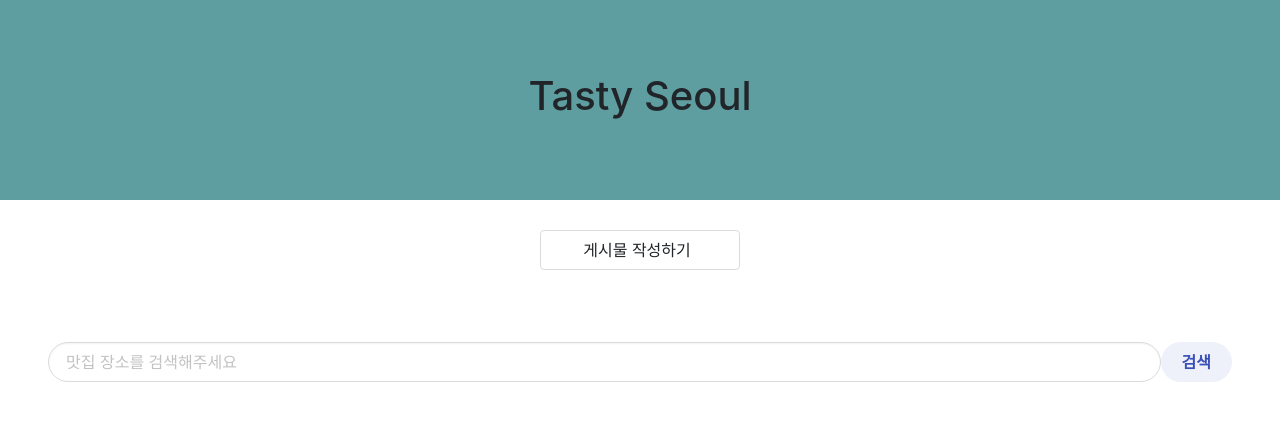
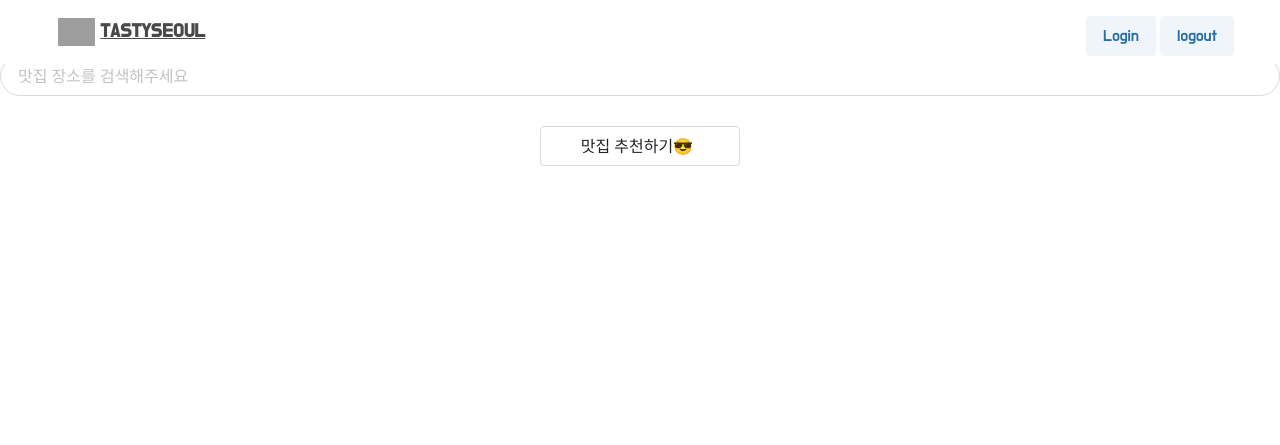
Before and after one commit to act99/sparta-w1-tastyseoul, a Flask app: template templates/index.html in a window 1280 px wide. Shown: the top 445 px of the page. Run offline with Flask 2, Linux system fonts and the light colour scheme; the template is opened without the code that fills it, so the values that code supplies are empty; some libraries are stand-ins or nearby versions; grey boxes are pictures that could not be loaded.

Commit message:
yejinnim

```diff
--- a/app.py
+++ b/app.py
@@ -20,32 +20,37 @@ client = MongoClient('localhost', 27017)
 db = client.groupsix
 
 # //////////////////////////////////////////////////////
-# Front 라우터
+####################### 렌더링 라우터 #####################
 
-# 홈
+# 홈----------------------
 @app.route('/')
 def home():
+    # 토큰을 먼저 가져옵니다.
     token_receive = request.cookies.get('mytoken')
     try:
+        # jwt로 해쉬화 되어 있는 정보를 디코드시켜줍니다.
         payload = jwt.decode(token_receive, SECRET_KEY, algorithms=['HS256'])
+        # 유저 정보를 디코드
         user_info = db.users.find_one({"username": payload["id"]})
-        print("이거 체크")
-        print(user_info)
+        # 코드 렌더링 시 jinja2 사용을 위해 user_info를 넘겨줌
         return render_template('index.html', user_info=user_info)
+        # 토큰 만료시간이 다 되었을 때, 또는 로그인 한 사람이 아닐 때 로그인 창으로 넘어가게 함.
     except jwt.ExpiredSignatureError:
         return redirect(url_for("login", msg="로그인 시간이 만료되었습니다."))
     except jwt.exceptions.DecodeError:
         return redirect(url_for("login", msg="로그인 정보가 존재하지 않습니다."))
 
-# 디테일
+# 디테일----------------------
 @app.route('/detail/<id>')
 def detail(id):
     token_receive = request.cookies.get('mytoken')
     try:
         payload = jwt.decode(token_receive, SECRET_KEY, algorithms=['HS256'])
         user_info = db.users.find_one({"username": payload["id"]})
+        # 클릭한 맛집 정보를 가져온 후 그 맛집의 아이디 값을 가져와 db에서 찾아줌
         food_info = db.foodlist.find_one({'_id': ObjectId(id)})
         print(food_info)
+        # 맛집 정보를 jinja2사용을 위해 넘겨줌
         return render_template("detail.html", user_info=user_info, food=food_info)
     except jwt.ExpiredSignatureError:
         return redirect(url_for("login", msg="로그인 시간이 만료되었습니다."))
@@ -55,6 +60,7 @@ def detail(id):
 # 로그인 & 회원가입
 @app.route('/login')
 def login():
+    # msg는 로그인 alert 메세지
     msg = request.args.get("msg")
     return render_template('login.html', msg=msg)
 
@@ -73,34 +79,18 @@ def user(username):
         return redirect(url_for("home"))
 
 
+
 # //////////////////////////////////////////////////////
-# API
-@app.route('/sign_in', methods=['POST'])
-def sign_in():
-    # 로그인
-    username_receive = request.form['username_give']
-    password_receive = request.form['password_give']
+####################### API 라우터 #####################
 
-    pw_hash = hashlib.sha256(password_receive.encode('utf-8')).hexdigest()
-    result = db.users.find_one({'username': username_receive, 'password': pw_hash})
 
-    if result is not None:
-        payload = {
-         'id': username_receive,
-         'exp': datetime.utcnow() + timedelta(seconds=60 * 60 * 24)  # 로그인 24시간 유지
-        }
-        token = jwt.encode(payload, SECRET_KEY, algorithm='HS256').decode('utf-8')
-
-        return jsonify({'result': 'success', 'token': token})
-    # 찾지 못하면
-    else:
-        return jsonify({'result': 'fail', 'msg': '아이디/비밀번호가 일치하지 않습니다.'})
-
+# 회원가입
 @app.route('/sign_up/save', methods=['POST'])
 def sign_up():
     username_receive = request.form['username_give']
     profile_name_receive = request.form['profile_name_give']
     password_receive = request.form['password_give']
+    # 패스워드 해쉬화 -> sha256으로 해쉬화 한 후 hexdigest로 보안 해시 & 압축
     password_hash = hashlib.sha256(password_receive.encode('utf-8')).hexdigest()
     doc = {
         "username": username_receive,                               # 아이디
@@ -115,84 +105,42 @@ def sign_up():
     return jsonify({'result': 'success'})
 
 
+# 로그인
+@app.route('/sign_in', methods=['POST'])
+def sign_in():
+    # 로그인 인풋 데이터 불러옴
+    username_receive = request.form['username_give']
+    password_receive = request.form['password_give']
+    # 해쉬화 된 패스워드를 찾기 위해 잇풋 패스워드를 해쉬 인코드 시켜 찾아냄.
+    pw_hash = hashlib.sha256(password_receive.encode('utf-8')).hexdigest()
+    result = db.users.find_one({'username': username_receive, 'password': pw_hash})
+
+    if result is not None:
+        payload = {
+         'id': username_receive,
+            # 토큰 만료시간 => 24시간
+         'exp': datetime.utcnow() + timedelta(seconds=60 * 60 * 24)
+        }
+        # 토큰-> payload 값과 시크릿키를 합쳐 HS256 알고리즘으로 해쉬화한 후 decode (string값 변환) / PyJWT 2.0 이상부턴 decode 붙이면 안됨 (패치됨)
+        token = jwt.encode(payload, SECRET_KEY, algorithm='HS256').decode('utf-8')
+
+        return jsonify({'result': 'success', 'token': token})
+    # 찾지 못하면
+    else:
+        return jsonify({'result': 'fail', 'msg': '아이디/비밀번호가 일치하지 않습니다.'})
+
+
+
+# 중복확인
 @app.route('/sign_up/check_dup', methods=['POST'])
 def check_dup():
     username_receive = request.form['username_give']
+    # 유저 아이디 잇풋 값을 db에서 찾은 후 존재하는지 안하는지 boolean 값으로 건네줌.
     exists = bool(db.users.find_one({"username": username_receive}))
     return jsonify({'result': 'success', 'exists': exists})
 
 
-#
-# @app.route('/update_profile', methods=['POST'])
-# def save_img():
-#     token_receive = request.cookies.get('mytoken')
-#     try:
-#         payload = jwt.decode(token_receive, SECRET_KEY, algorithms=['HS256'])
-#         # 프로필 업데이트
-#         return jsonify({"result": "success", 'msg': '프로필을 업데이트했습니다.'})
-#     except (jwt.ExpiredSignatureError, jwt.exceptions.DecodeError):
-#         return redirect(url_for("home"))
-#
-
-# @app.route('/posting', methods=['POST'])
-# def posting():
-#     token_receive = request.cookies.get('mytoken')
-#     try:
-#         payload = jwt.decode(token_receive, SECRET_KEY, algorithms=['HS256'])
-#         user_info = db.users.find_one({"username": payload["id"]})
-#         comment_receive = request.form["comment_give"]
-#         date_receive = request.form["date_give"]
-#         doc = {
-#             "username": user_info["username"],
-#             "profile_name": user_info["profile_name"],
-#             "profile_pic_real": user_info["profile_pic_real"],
-#             "comment": comment_receive,
-#             "date": date_receive
-#         }
-#         db.posts.insert_one(doc)
-#         return jsonify({"result": "success", 'msg': '포스팅 성공'})
-#     except (jwt.ExpiredSignatureError, jwt.exceptions.DecodeError):
-#         return redirect(url_for("home"))
-
-
-# @app.route("/get_posts", methods=['GET'])
-# def get_posts():
-#     token_receive = request.cookies.get('mytoken')
-#     try:
-#         payload = jwt.decode(token_receive, SECRET_KEY, algorithms=['HS256'])
-#
-#         # 포스팅 목록 받아오기
-#         return jsonify({"result": "success", "msg": "포스팅을 가져왔습니다."})
-#     except (jwt.ExpiredSignatureError, jwt.exceptions.DecodeError):
-#         return redirect(url_for("home"))
-
-
-# @app.route('/update_like', methods=['POST'])
-# def update_like():
-#     token_receive = request.cookies.get('mytoken')
-#     try:
-#         payload = jwt.decode(token_receive, SECRET_KEY, algorithms=['HS256'])
-#         # 좋아요 수 변경
-#         user_info = db.users.find_one({"username": payload["id"]})
-#         post_id_receive = request.form["post_id_give"]
-#         type_receive = request.form["type_give"]
-#         action_receive = request.form["action_give"]
-#         doc = {
-#             "post_id": post_id_receive,
-#             "username": user_info["username"],
-#             "type": type_receive
-#         }
-#         if action_receive == "like":
-#             db.likes.insert_one(doc)
-#         else:
-#             db.likes.delete_one(doc)
-#         count = db.likes.count_documents({"post_id": post_id_receive, "type": type_receive})
-#         return jsonify({"result": "success", 'msg': 'updated', "count": count})
-#     except (jwt.ExpiredSignatureError, jwt.exceptions.DecodeError):
-#         return redirect(url_for("home"))
-
-
-
+# 게시물 저장
 @app.route('/postfood', methods=['POST'])
 def save_post():
     token_receive = request.cookies.get('mytoken')
@@ -202,13 +150,16 @@ def save_post():
         location_receive = request.form['location_give']
         name_receive = request.form['name_give']
         comment_receive = request.form['comment_give']
+        # 파일 리퀘스트를 받아 저장
         file = request.files["file_give"]
+        # 파일 정리 코드
         extention = file.filename.split('.')[-1]
         today = datetime.now()
         mytime = today.strftime('%Y-%m-%d-%H-%M-%S')
         filename = f'file-{mytime}'
         save_to = f'static/{filename}.{extention}'
         file.save(save_to)
+        # 추후 좋아요 기능과 댓글 기능을 위해 미리 key값을 열어둠
         likes = 0
         comments = []
         doc = {
@@ -228,12 +179,14 @@ def save_post():
     except (jwt.ExpiredSignatureError, jwt.exceptions.DecodeError):
         return redirect(url_for("home"))
 
+# 게시물 보여주기
 @app.route("/get_postfood", methods=['GET'])
 def show_post():
     token_receive = request.cookies.get('mytoken')
     reviews = []
     try:
         payload = jwt.decode(token_receive, SECRET_KEY, algorithms=['HS256'])
+        # db의 모든 맛집 게시물 정보들을 가져옴
         results = list(db.foodlist.find({}, {}))
         for result in results:
             _id = str(result['_id'])
@@ -270,17 +223,23 @@ def update_like():
     try:
         _id_receive = request.form["_id_give"]
         payload = jwt.decode(token_receive, SECRET_KEY, algorithms=['HS256'])
-        # 여기는 유저db에 내가 좋아요를 눌렀는지 안눌렀는지 확인하고 그 값을 저장하는 코드
+        # 여기부터는 유저db에 내가 좋아요를 눌렀는지 안눌렀는지 확인하고 그 값을 저장하는 코드
         user_info = db.users.find_one({"username": payload["id"]})
         username = user_info['username']
+        # 만약 해당 유저의 db의 좋아요 리스트에 좋아요 버튼을 누른 게시물 아이디가 없다면
         if _id_receive not in db.users.find_one({'username':username})['likelist']:
+            # 유저 좋아요 리스트에 해당 게시물 아이디값 추가
             db.users.update_one({'username': username}, {'$push': {'likelist': _id_receive}})
+            # 해당 게시물의 좋아요 수를 찾아냄
             likes = db.foodlist.find_one({'_id': ObjectId(_id_receive)}, {})['likes']
+            # 해당 게시물의 좋아요 수 + 1 시켜줌
             db.foodlist.update_one({'_id': ObjectId(_id_receive)}, {'$set': {'likes': likes + 1}})
             return jsonify({"result": "success", "msg": "좋아요!"})
         else:
+            # 만약 해당 유저의 db 좋아요 리스트에 버튼을 누른 게시물 아이디가 있다면 유저db 좋아요리스트 해당 id 삭제
             db.users.update_one({'username': username}, {'$pull': {'likelist': _id_receive}})
             likes = db.foodlist.find_one({'_id': ObjectId(_id_receive)}, {})['likes']
+            # 게시물 좋아요 - 1
             db.foodlist.update_one({'_id': ObjectId(_id_receive)}, {'$set': {'likes': likes - 1}})
             return jsonify({"result": "success", "msg": "좋아요 취소!"})
     except (jwt.ExpiredSignatureError, jwt.exceptions.DecodeError):
@@ -300,6 +259,7 @@ def commenting():
         doc = {
             'username':user_info['username'],
             'comment':comment_receive,
+            # id 값을 랜덤을 만들어 저장시킴
             '_id':random.randint(1,10000)
         }
         db.foodlist.update_one({"_id":ObjectId(posting_id_receive)}, {'$push': {'comments':doc}})
@@ -311,28 +271,6 @@ def commenting():
         # }
         # db.comments.insert_one(doc)
         return jsonify({"result": "success", 'msg': '댓글 저장'})
-
-
-#코멘트 보여주는 부분입니다.
-@app.route("/get_comment", methods=['GET'])
-def comment_show():
-    reviews = []
-
-    # results = list(db.comments.find_one({"posting_id":posting_id_receive}, {}))
-    # print(results)
-    # for result in results:
-    #     _id = str(result['_id'])
-    #     username = result['username']
-    #     comment = result['comment']
-    #     posting_id = result["posting_id"]
-    #     doc = {
-    #         "_id": _id,
-    #         "username": username,
-    #         "comment": comment,
-    #         "posting_id": posting_id
-    #     }
-    #     reviews.append(doc)
-    return jsonify({'all_review': reviews})
 
 
 #삭제부분입니다. 여기 수정
--- a/templates/index.html
+++ b/templates/index.html
@@ -5,14 +5,17 @@
 
     <!-- Required meta tags -->
     <meta name="viewport" content="width=device-width, initial-scale=1, shrink-to-fit=no">
-
     <!-- Bulma CSS -->
     <link rel="stylesheet" href="https://cdn.jsdelivr.net/npm/bulma@0.9.1/css/bulma.min.css">
-    <link href="{{ url_for('static', filename='mystyle.css') }}" rel="stylesheet">
+    <!-- Font Awesome CSS -->
+    <link href="//maxcdn.bootstrapcdn.com/font-awesome/4.7.0/css/font-awesome.min.css" rel="stylesheet">
+    <link href="https://fonts.googleapis.com/css2?family=Do+Hyeon&display=swap" rel="stylesheet">
+    <link rel="stylesheet" href="https://cdnjs.cloudflare.com/ajax/libs/font-awesome/5.8.2/css/all.min.css"/>
     <!-- Bootstrap CSS -->
     <link rel="stylesheet" href="https://maxcdn.bootstrapcdn.com/bootstrap/4.0.0/css/bootstrap.min.css"
           integrity="sha384-Gn5384xqQ1aoWXA+058RXPxPg6fy4IWvTNh0E263XmFcJlSAwiGgFAW/dAiS6JXm" crossorigin="anonymous">
-
+    <link href="https://cdn.jsdelivr.net/npm/bootstrap@5.1.3/dist/css/bootstrap.min.css" rel="stylesheet"
+          integrity="sha384-1BmE4kWBq78iYhFldvKuhfTAU6auU8tT94WrHftjDbrCEXSU1oBoqyl2QvZ6jIW3" crossorigin="anonymous">
     <!-- Optional JavaScript -->
     <!-- jQuery first, then Popper.js, then Bootstrap JS -->
     <script src="https://ajax.googleapis.com/ajax/libs/jquery/3.5.1/jquery.min.js"></script>
@@ -22,54 +25,16 @@
     <script src="https://maxcdn.bootstrapcdn.com/bootstrap/4.0.0/js/bootstrap.min.js"
             integrity="sha384-JZR6Spejh4U02d8jOt6vLEHfe/JQGiRRSQQxSfFWpi1MquVdAyjUar5+76PVCmYl"
             crossorigin="anonymous"></script>
-    {#    fontawesome#}
-    <!-- ... -->
-    <link
-            rel="stylesheet"
-            href="https://cdnjs.cloudflare.com/ajax/libs/font-awesome/5.8.2/css/all.min.css"
-    />
-    <!-- ... -->
-    <title>Title</title>
+
+    <title>테이스티서울</title>
+
+    <link href="{{ url_for('static', filename='mystyle.css') }}" rel="stylesheet">
     <meta property="og:title" content="테이스티 서울"/>
-    <meta property="og:description" content="테이스티 서울"/>
+    <meta property="og:description" content="서울의 맛집을 한눈에"/>
     <meta property="og:image" content=""/>
 
     <!--css-->
-
     <style>
-        .main-img {
-            height: 200px;
-            width: 100%;
-            background-color: cadetblue;
-            display: flex;
-        }
-
-        .write-button {
-            float: right;
-            margin-top: 10px;
-        }
-
-        .search-box {
-            text-align: center;
-            margin-top: 40px;
-
-        }
-
-        .search {
-            width: 500px;
-        }
-
-        .card-columns {
-            margin-top: 30px;
-        }
-
-        .h1-box {
-            display: flex;
-            margin: auto;
-            align-items: center;
-
-
-        }
     </style>
 
     <script>
@@ -176,45 +141,69 @@
                 }
             }
         }
+        function move_profile() {
+
+        }
     </script>
 </head>
 
 <body>
+<nav class="navbar is-fixed-top is-white" role="navigation" aria-label="main navigation">
+        <a class="navbar-item" href="/" style="margin-left: 30px;">
+            <img src="{{ url_for('static', filename='logo_tastySeoul.png') }}">
+            <strong class="logoText"
+                    style="font-family: 'Do Hyeon', sans-serif; margin-left: 5px; font-size: larger;">TASTYSEOUL</strong>
+        </a>
+        <div style="float: right; margin-right: 30px;">
+            <button class="nav-item button is-info is-light"
+                    style="font-family: 'Do Hyeon', sans-serif; margin-top: 8px;"
+                    onclick="location.href='/login'" id="sign-in">Login
+            </button>
+            <button class="nav-item button is-info is-light"
+                    style="font-family: 'Do Hyeon', sans-serif; margin-top: 8px;"
+                    onclick="sign_out()" id="logout">logout
+            </button>
+        </div>
+    </div>
+</nav>
 <div class="main-img">
     <div class="h1-box">
         <h1>Tasty Seoul</h1>
+        <input onkeyup="filter()" id="input-post" class="input is-rounded search-ok" type="text"
+               placeholder="맛집 장소를 검색해주세요"
+               onclick='$("#modal-post").addClass("is-active")'></p>
     </div>
 
 </div>
 
 
+{#<label for="site-search"></label>#}
+{#<section class="section search-section">#}
+{#    <article class="media">#}
+{#        <div class="media-content">#}
+{#            <div class="field">#}
+{#                <p class="control">#}
+{#                    <input onkeyup="filter()" id="input-post" class="input is-rounded" placeholder="맛집 장소를 검색해주세요"#}
+{#                           onclick='$("#modal-post").addClass("is-active")'></p>#}
+{#            </div>#}
+{#        </div>#}
+{#    </article>#}
+{#</section>#}
+
+
+
 <a class="button level-item has-text-centered" aria-label="edit" style="width: 200px; margin: auto; margin-top: 30px;"
    onclick='$("#modal-edit").addClass("is-active")'>
-    게시물 작성하기<span class="icon is-small"><i class="fa fa-pencil" aria-hidden="true"></i></span>
+    맛집 추천하기😎<span class="icon is-small"><i class="fa fa-pencil" aria-hidden="true"></i></span>
 </a>
 
-<label for="site-search"></label>
-<section class="section">
-    <article class="media">
-        <div class="media-content">
-            <div class="field">
-                <p class="control">
-                    <input onkeyup="filter()" id="input-post" class="input is-rounded" placeholder="맛집 장소를 검색해주세요"
-                           onclick='$("#modal-post").addClass("is-active")'></p>
-            </div>
-        </div>
-        <button class="button is-link is-light is-rounded"><b>검색</b></button>
-    </article>
-</section>
 
-
-<div class="card-columns">
     <div class="card-box" id="cards-box">
     </div>
-</div>
+
 <div class="modal" id="modal-edit">
     <div class="modal-background" onclick='$("#modal-edit").removeClass("is-active")'></div>
-    <div class="modal-content">
+    <div class="modal-content review-box">
         <div class="box">
             <article class="media">
                 <div class="media-content">
```
Also changed, not shown: templates/detail.html (+50 -58 lines).
